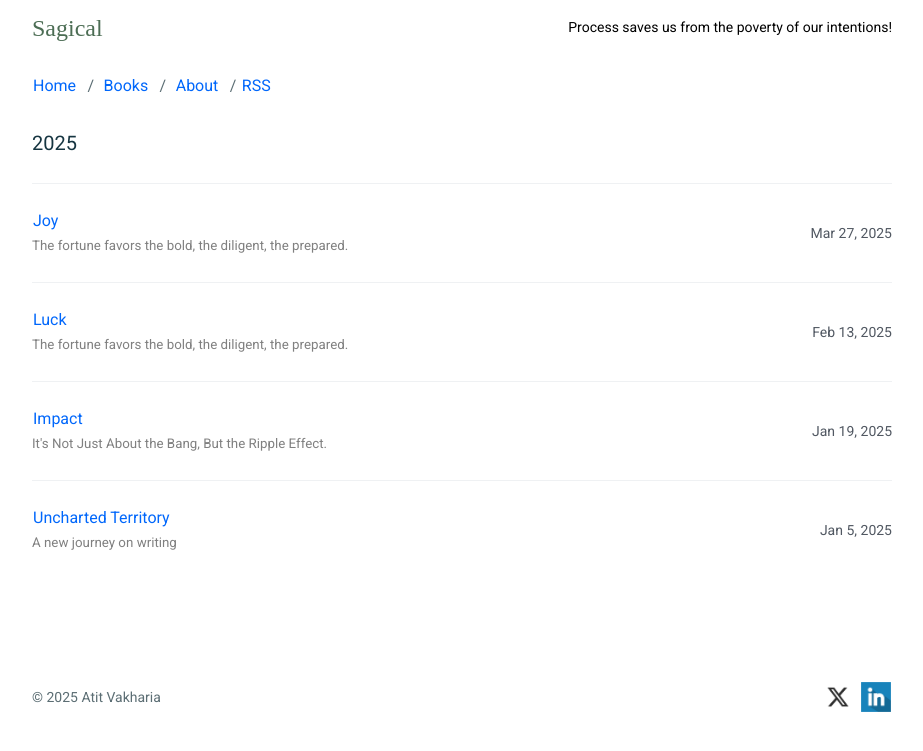
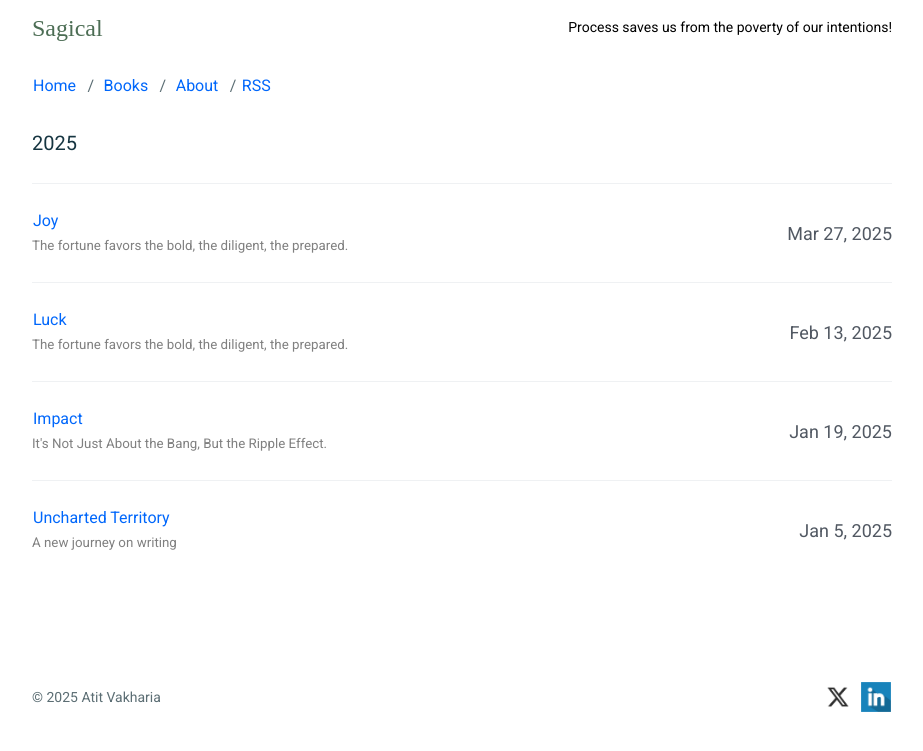
Before and after one commit to mkchoi212/paper-jekyll-theme, a Jekyll site: the page built from index.html, in a window 1280 px wide. Shown: the top 751 px of the page, without its empty margins (178-1101 px from the left). Built offline with Jekyll 4.4.1, drawn with Linux system fonts in a browser that asks for light colours.

Commit message:
Update _archives.scss

```diff
--- a/_sass/components/_archives.scss
+++ b/_sass/components/_archives.scss
@@ -26,6 +26,7 @@
         display: -webkit-flex;
         display: -ms-flexbox;
         display: flex;
+        font-size: 14px;
         -webkit-flex-wrap: wrap;
             -ms-flex-wrap: wrap;
                 flex-wrap: wrap;
@@ -47,6 +48,5 @@
     p {
         @include fs--body;
         color: #515862;
-        font-size: 14px;
     }
 }
```
